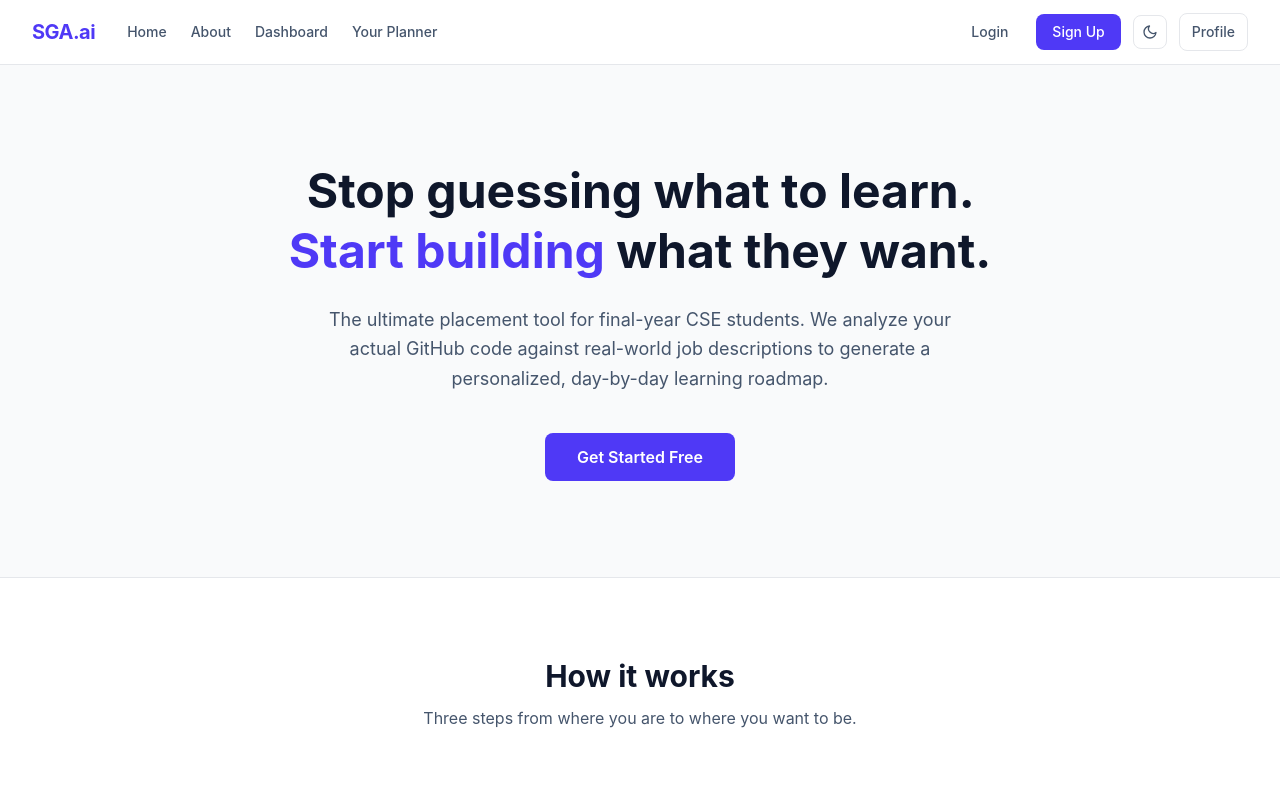
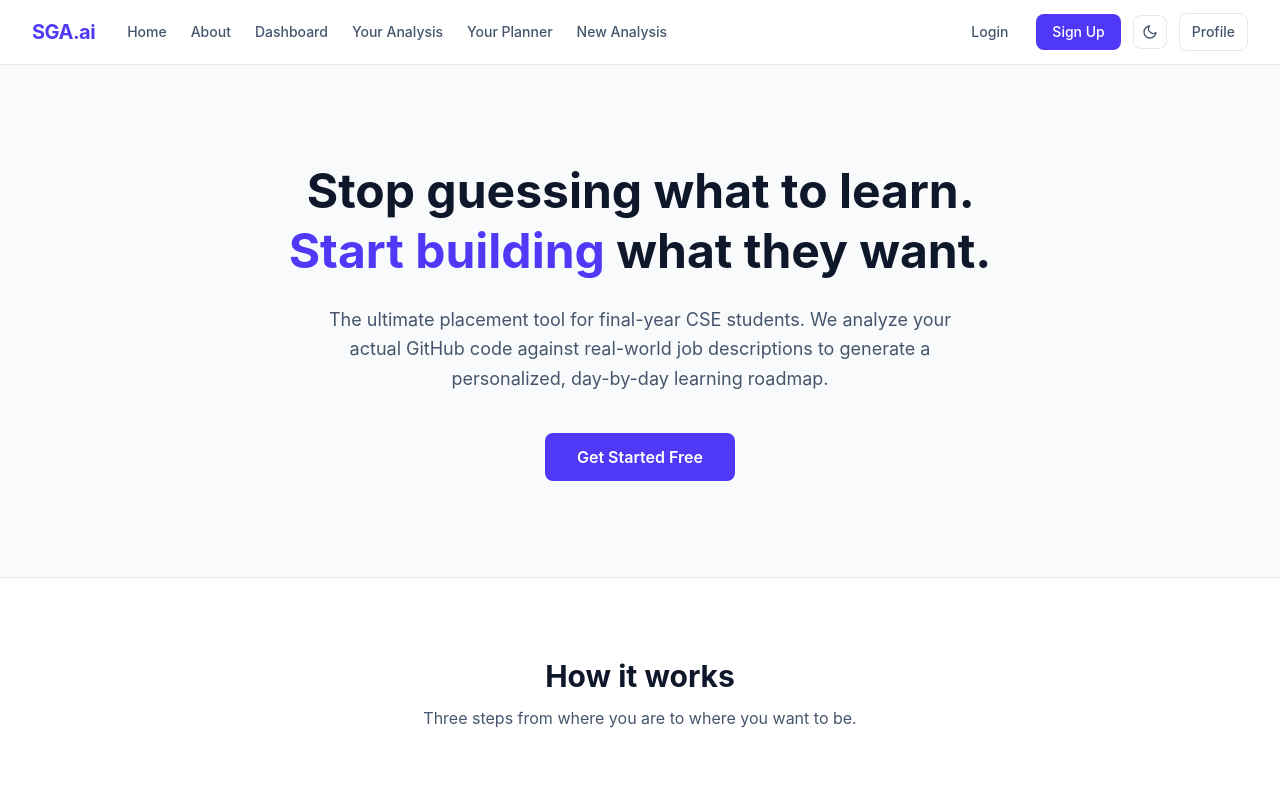
Before and after one commit to Ananthchavan/Skill_Gap_Analyser, a React (Vite) app in the folder frontend/: page / in a window 1280 px wide. Shown: the top 786 px of the page. Built offline with nearby package versions, Linux system fonts and the light colour scheme.

Commit message:
Added two buttons

```diff
--- a/frontend/src/components/Navbar.jsx
+++ b/frontend/src/components/Navbar.jsx
@@ -27,8 +27,14 @@ export default function Navbar() {
               <Link to="/dashboard" className="text-slate-600 dark:text-slate-400 hover:text-slate-900 dark:hover:text-slate-100 text-sm font-medium transition-colors">
                 Dashboard
               </Link>
+              <Link to="/YourAnalysis" className="text-slate-600 dark:text-slate-400 hover:text-slate-900 dark:hover:text-slate-100 text-sm font-medium transition-colors">
+                Your Analysis
+              </Link>
               <Link to="/planner" className="text-slate-600 dark:text-slate-400 hover:text-slate-900 dark:hover:text-slate-100 text-sm font-medium transition-colors">
                 Your Planner
+              </Link>
+              <Link to="/NewAnalysis" className="text-slate-600 dark:text-slate-400 hover:text-slate-900 dark:hover:text-slate-100 text-sm font-medium transition-colors">
+                New Analysis
               </Link>
             </div>
           </div>
```
